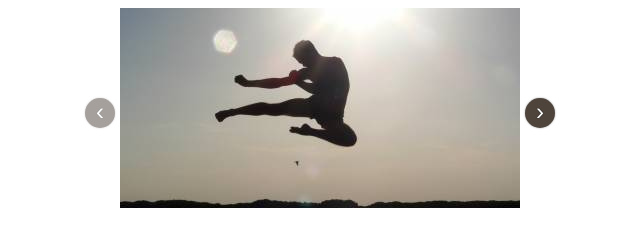
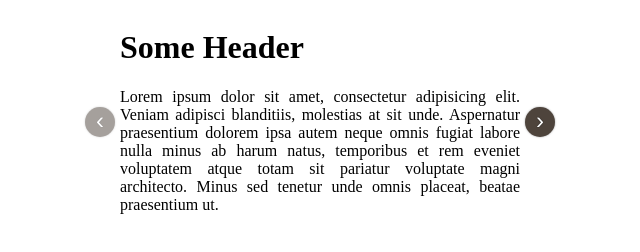
Before and after one commit to mibdeveloper/jcarousel, a plain HTML site: page index.html in a window 1280 px wide. Shown: the whole page, without its empty margins (320-960 px from the left). Drawn offline with Linux system fonts and the light colour scheme.

Commit message:
text slider

```diff
--- a/index.html
+++ b/index.html
@@ -11,7 +11,10 @@
     <div class="jcarousel-wrapper">
         <div class="jcarousel">
             <ul>
-                <li><img src="img/1.jpg" height="200" width="400" alt=""></li>
+                <li style="width: 400px;">
+                <h1>Some Header</h1>
+                <p style="text-align: justify">Lorem ipsum dolor sit amet, consectetur adipisicing elit. Veniam adipisci blanditiis, molestias at sit unde. Aspernatur praesentium dolorem ipsa autem neque omnis fugiat labore nulla minus ab harum natus, temporibus et rem eveniet voluptatem atque totam sit pariatur voluptate magni architecto. Minus sed tenetur unde omnis placeat, beatae praesentium ut.</p>
+                </li>
                 <li><img src="img/2.jpg" height="200" width="400" alt=""></li>
                 <li><img src="img/3.jpg" height="200" width="400" alt=""></li>
                 <li><img src="img/4.jpg" height="200" width="400" alt=""></li>
```
